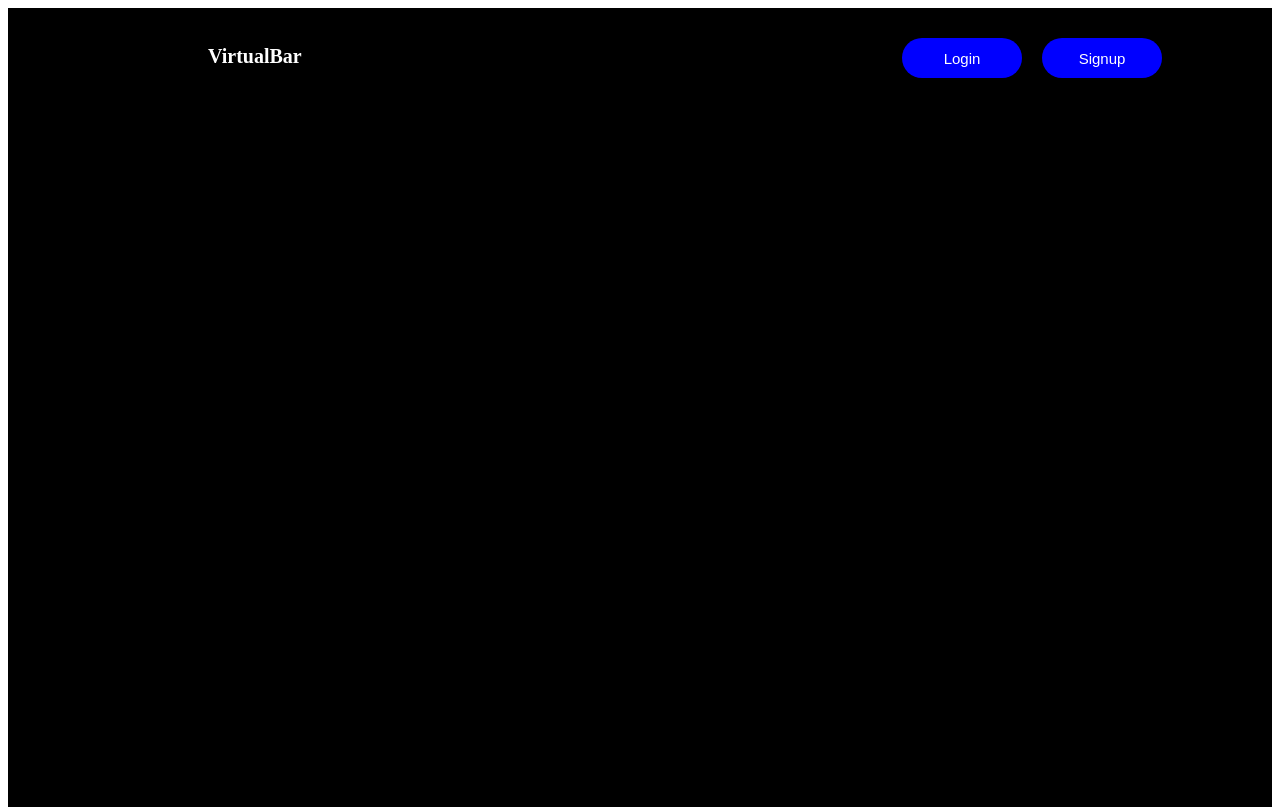
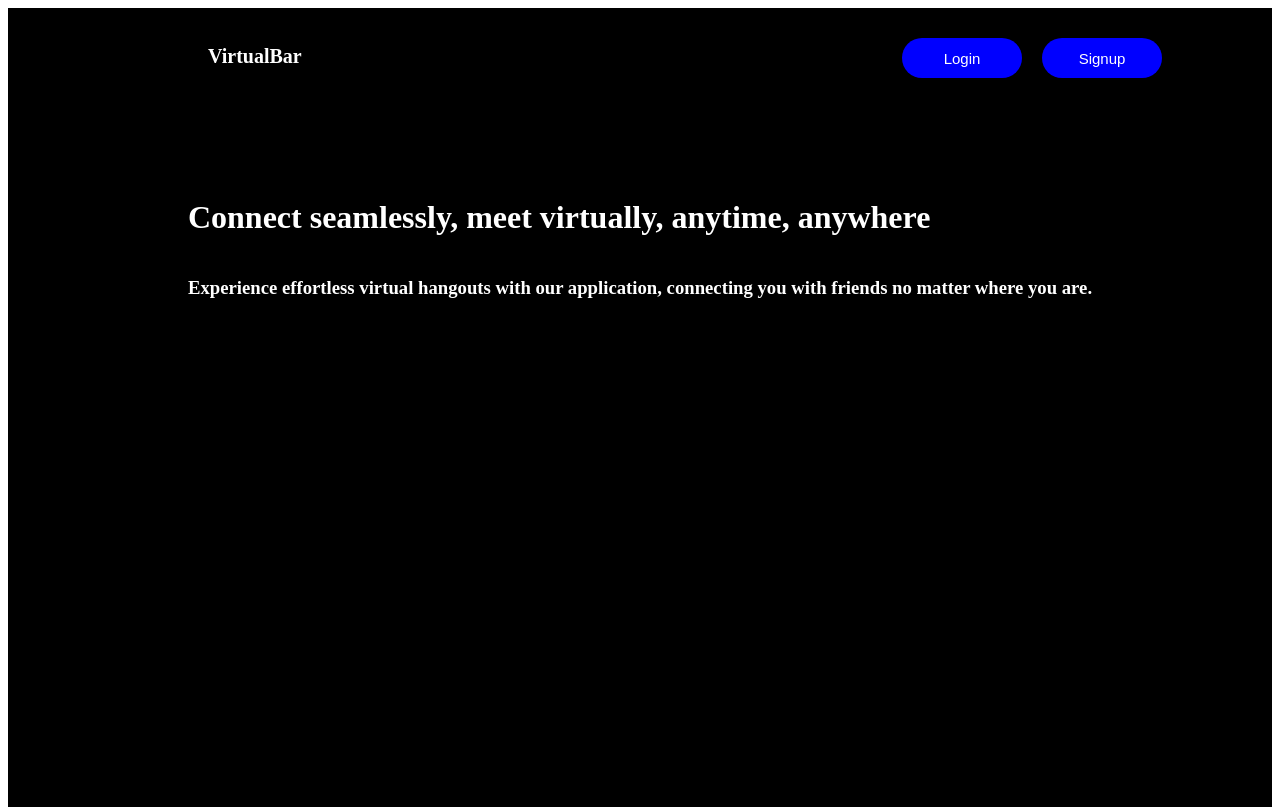
Before and after one commit to omphilejmatsobe/VirtualBar, a Flask app: page / in a window 1280 px wide. Shown: the top 807 px of the page. Run offline with Flask 3, Linux system fonts and the light colour scheme.

Commit message:
Style update

```diff
--- a/static/css/style.css
+++ b/static/css/style.css
@@ -56,7 +56,17 @@ button:hover{
     background: rgb(2, 116, 255);
 }
 
+.description{
+    margin: auto;
+    width: fit-content;
+    height: fit-content;
+    display: flex;
+    flex-direction: column;
+}
 
+.description h1, .description h3{
+    color: white;
+}
 
 footer{
     height: 300px;
--- a/templates/index.html
+++ b/templates/index.html
@@ -19,7 +19,7 @@
 			</div>
 		</nav>
 		<div class="landing">
-			<div>
+			<div class="description">
 				<h1>Connect seamlessly, meet virtually, anytime, anywhere</h1>
 				<h3>Experience effortless virtual hangouts with our application, connecting you with friends no matter where you are.</h3>
 			</div>
```
